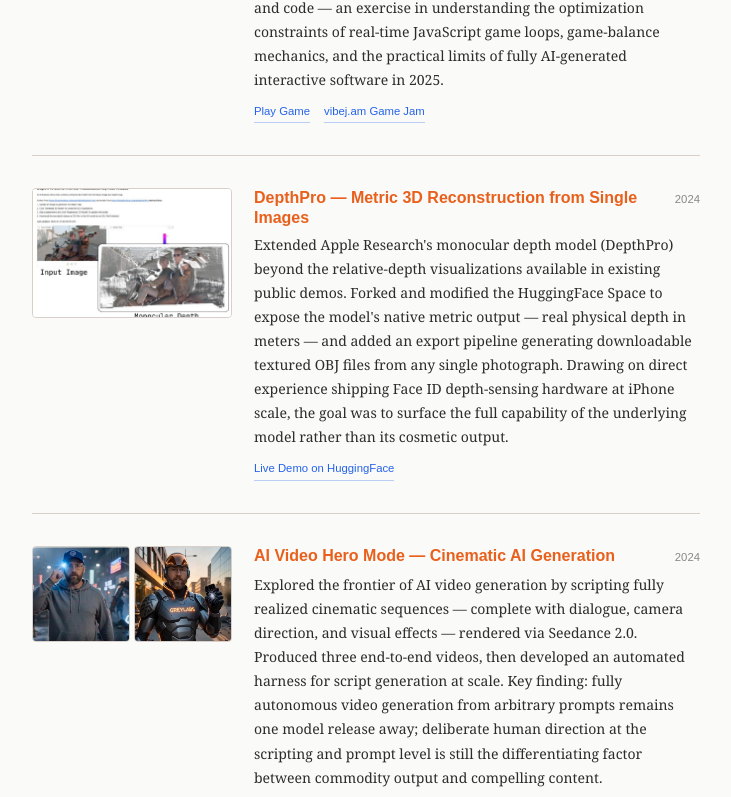
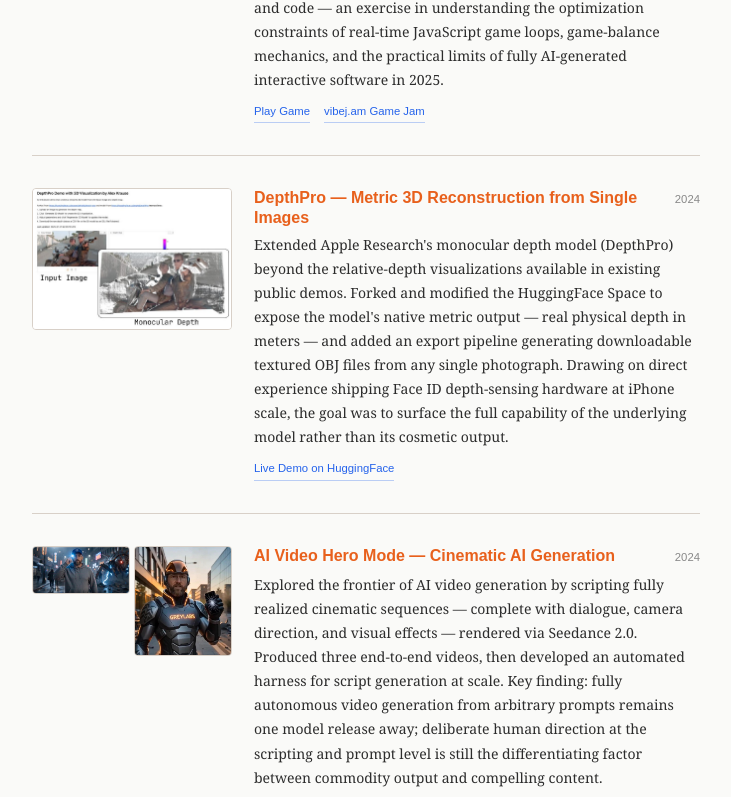
Before and after one commit to a19grey/manpage, a website: page selected-projects.html in a window 1280 px wide. Shown: the part 718-1515 px from the top of the page, without its empty margins (274-1005 px from the left). Drawn offline with Linux system fonts and the light colour scheme.

Commit message:
Projects doc: full natural image height, no cropping

```diff
--- a/selected-projects.html
+++ b/selected-projects.html
@@ -109,8 +109,8 @@
 
   .project-image img {
     width: 200px;
-    height: 130px;
-    object-fit: cover;
+    height: auto;
+    object-fit: unset;
     border-radius: 4px;
     display: block;
     border: 1px solid var(--rule);
@@ -124,7 +124,7 @@
 
   .project-image .img-pair img {
     width: 100%;
-    height: 96px;
+    height: auto;
   }
 
   /* ── Text panel ── */
```
